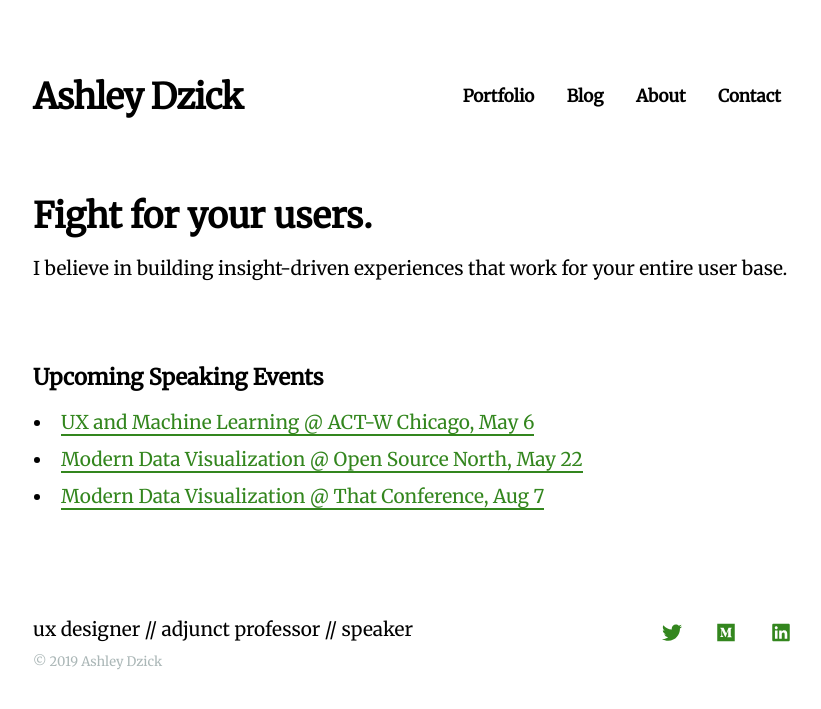
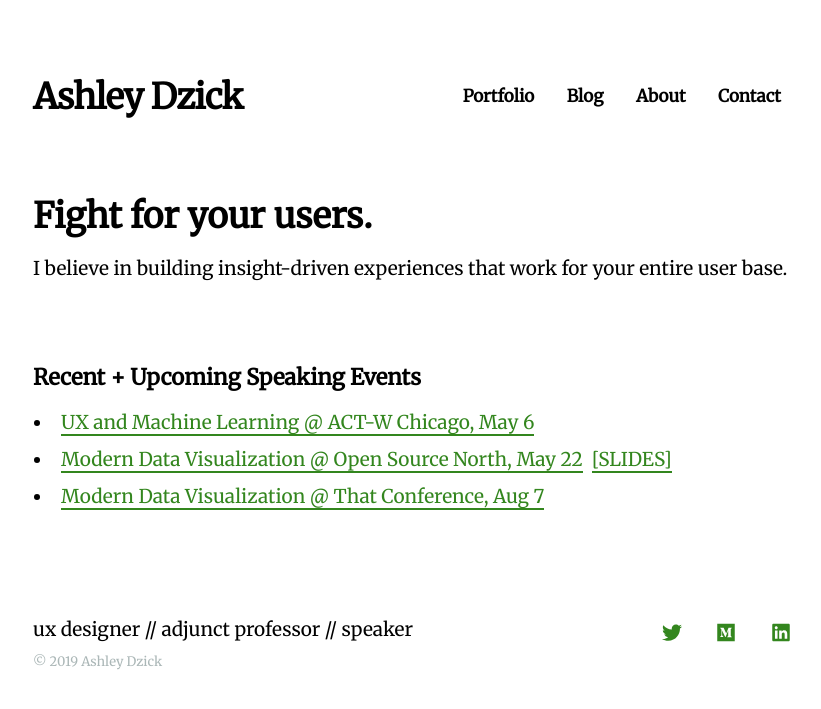
Before and after one commit to ashleydzick/2018Portfolio, a Jekyll site: the page built from index.html, in a window 1280 px wide. Shown: the top 709 px of the page, without its empty margins (223-1044 px from the left). Built offline with Jekyll 4.4.1, drawn with Linux system fonts in a browser that asks for light colours; nearby versions of some CDN libraries.

Commit message:
added slides

```diff
--- a/index.html
+++ b/index.html
@@ -18,10 +18,10 @@ featured_image: /images/social.jpg
 
 	<div class="wrap">
 
-		<h2 class="list-title">Upcoming Speaking Events</h2>
+		<h2 class="list-title">Recent + Upcoming Speaking Events</h2>
 			<ul>
 				<li><a href="http://chicago.act-w.org/blog/speaker/ashley-dzick/">UX and Machine Learning @ ACT-W Chicago, May 6</a></li>
-				<li><a href="https://opensourcenorth.com/">Modern Data Visualization @ Open Source North, May 22</a></li>
+				<li><a href="https://opensourcenorth.com/">Modern Data Visualization @ Open Source North, May 22</a>&nbsp;&nbsp;<a href="https://speakerdeck.com/ashleydzick/modern-data-visualization-presented-at-opensourcenorth">[SLIDES]</a></li>
 				<li><a href="https://www.thatconference.com/sessions/session/13122">Modern Data Visualization @ That Conference, Aug 7</a></li>
 			</ul>
 	</div>
```
